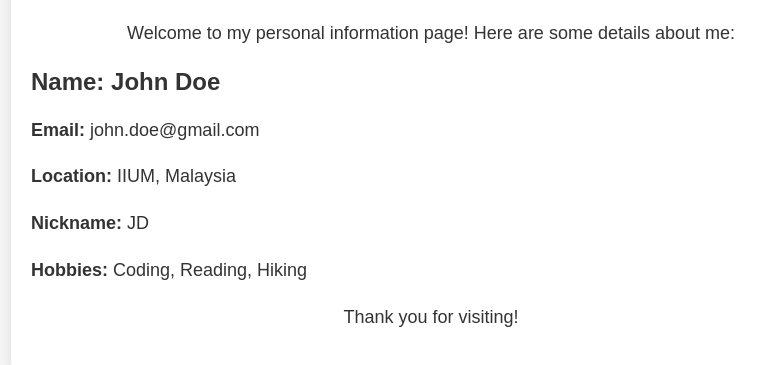
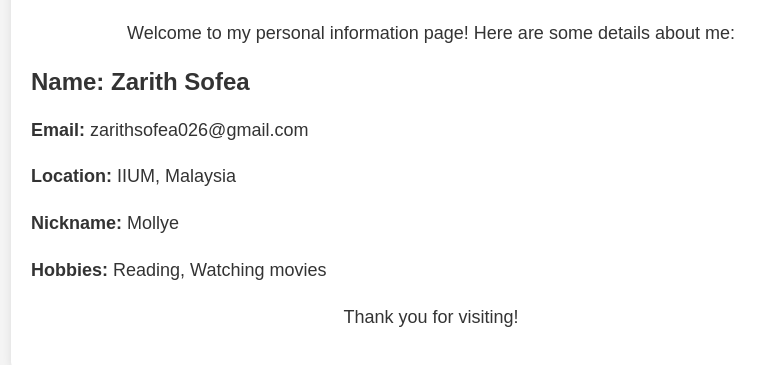
Before and after one commit to zarith-website/demoINFO2302, a plain HTML site: page index.html in a window 1280 px wide. Shown: the part 131-496 px from the top of the page, without its empty margins (209-974 px from the left). Drawn offline with Linux system fonts and the light colour scheme.

Commit message:
Update index.html

```diff
--- a/index.html
+++ b/index.html
@@ -40,11 +40,11 @@
         <p>Welcome to my personal information page! Here are some details about me:</p>
 
         <div class="personal-info">
-            <h2>Name: John Doe</h2>
-            <p><strong>Email:</strong> john.doe@gmail.com</p>
+            <h2>Name: Zarith Sofea</h2>
+            <p><strong>Email:</strong> zarithsofea026@gmail.com</p>
             <p><strong>Location:</strong> IIUM, Malaysia</p>
-            <p><strong>Nickname:</strong> JD</p>
-            <p><strong>Hobbies:</strong> Coding, Reading, Hiking</p>
+            <p><strong>Nickname:</strong> Mollye</p>
+            <p><strong>Hobbies:</strong> Reading, Watching movies</p>
         </div>
 
         <p>Thank you for visiting!</p>
```
